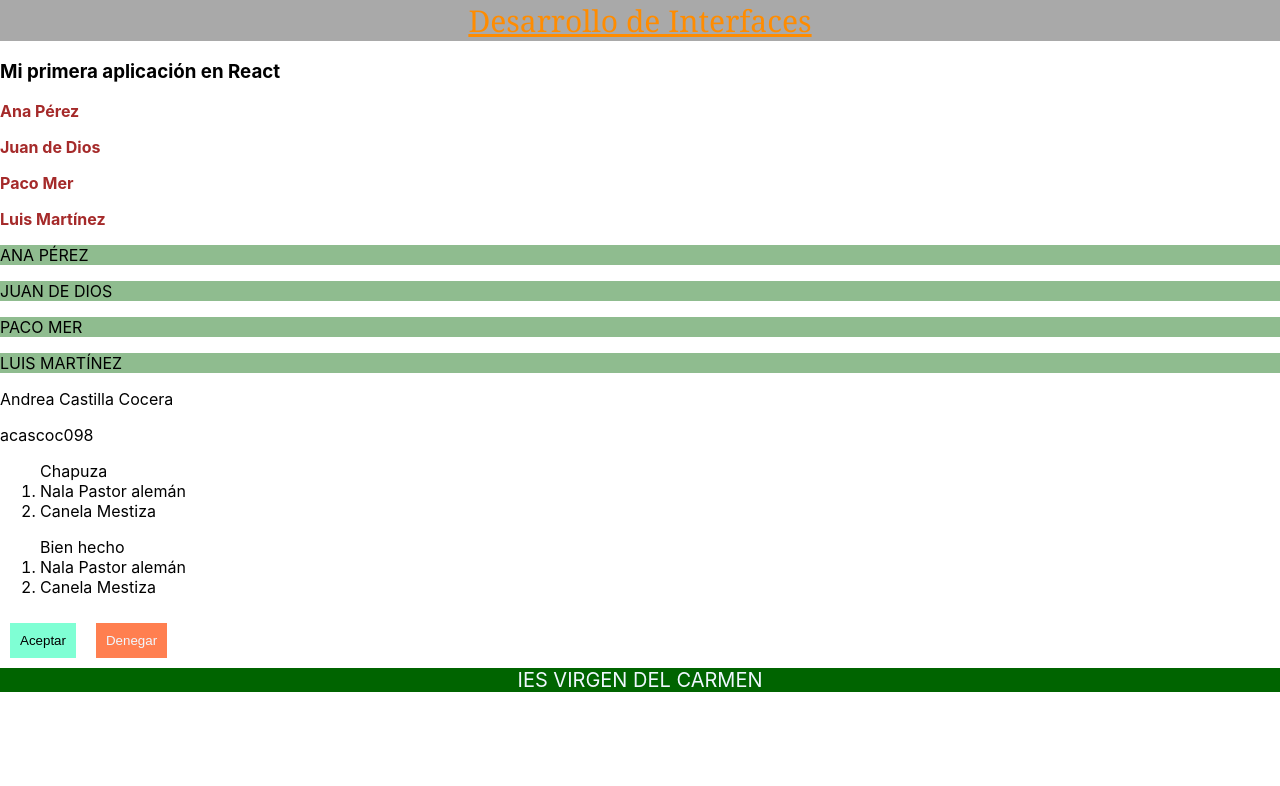
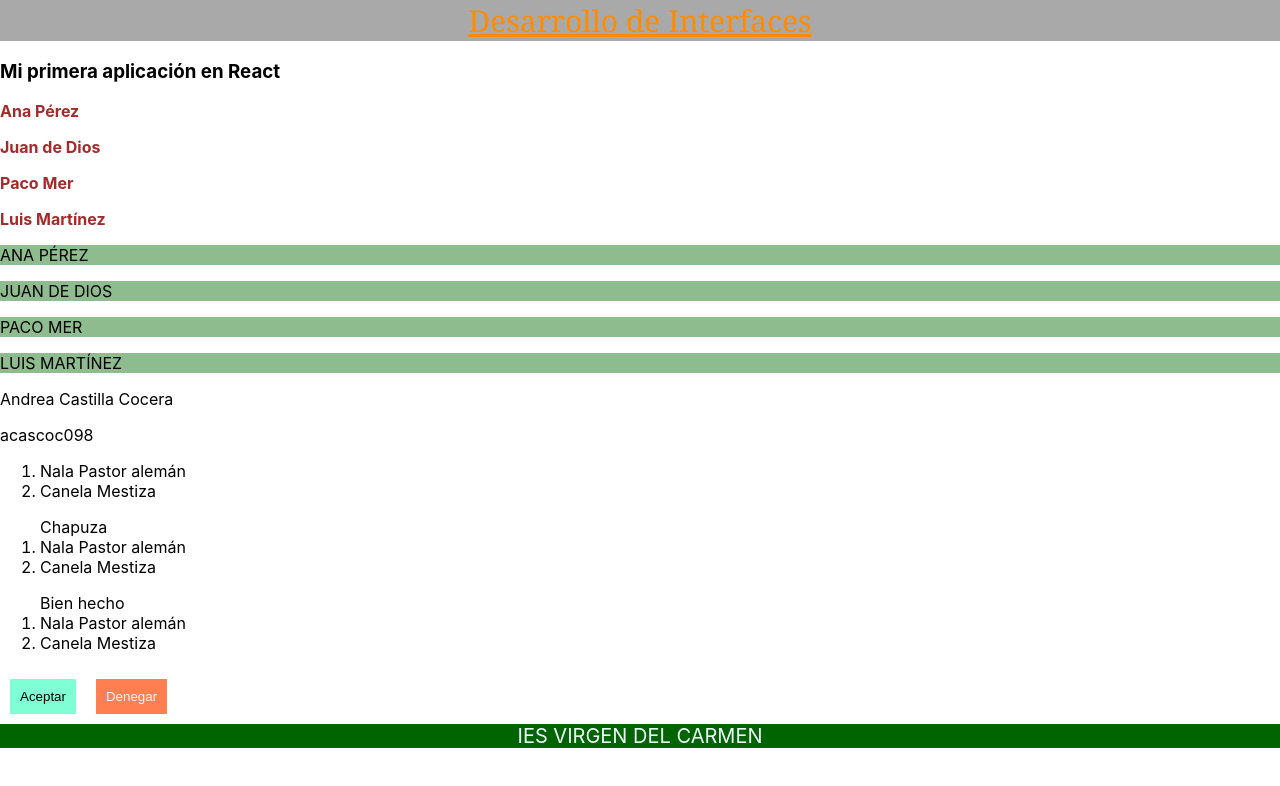
Before and after one commit to acascoc098/esqueleto, a React (Create React App) app: page / in a window 1280 px wide. Shown: the top 786 px of the page. Built offline with nearby package versions, Linux system fonts and the light colour scheme.

Commit message:
Cunado llamas a la función acuérdta de los paréntesis!!!!

```diff
--- a/src/DogsList/DogsList.js
+++ b/src/DogsList/DogsList.js
@@ -9,11 +9,10 @@ const DogsList = () => {
 
     const getDogs = () => {
         const listd = [];
-        const menor = 0;
         for (const dog of dogs) {
             //dog.edad > 8 ? listd.push(<p>{`${dog.nombre} ${dog.raza}`}</p>) : menor++;
             if (dog.edad > 8){
-                listd.push(<p>{`${dog.nombre} ${dog.raza}`}</p>);
+                listd.push(<li>{`${dog.nombre} ${dog.raza}`}</li>);
             };
         };
         return listd;
@@ -21,7 +20,9 @@ const DogsList = () => {
 
     return (
         <>
-            {/*{getDogs}*/}
+            <ol>
+                {getDogs()}
+            </ol>
 
             <ol>Chapuza
                 {dogs.map((dg) => {if (dg.edad > 8){
```
